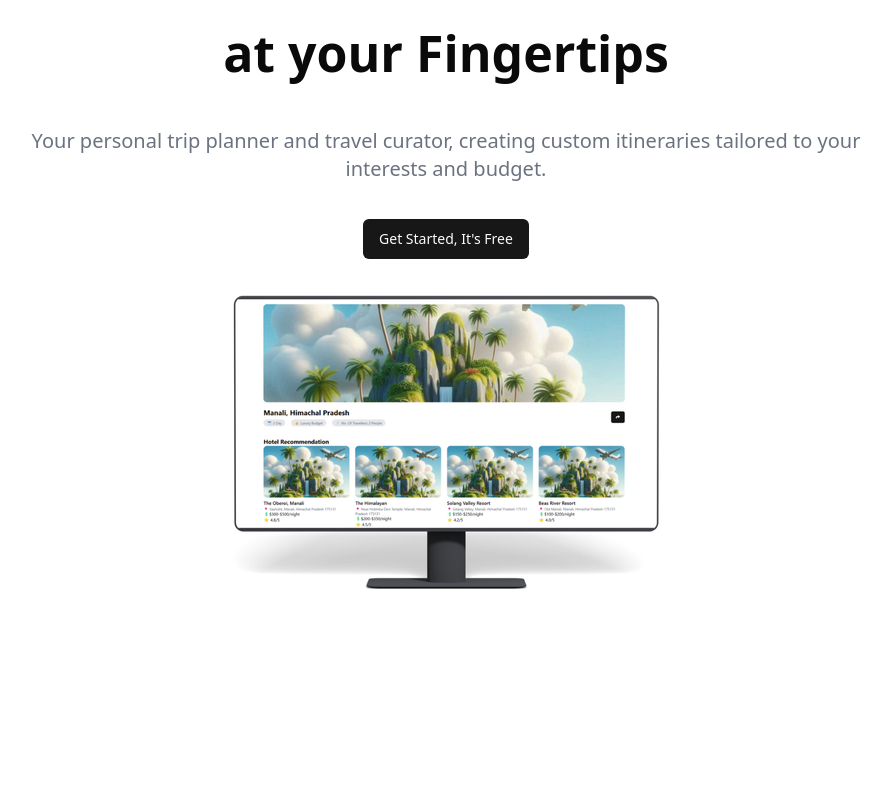
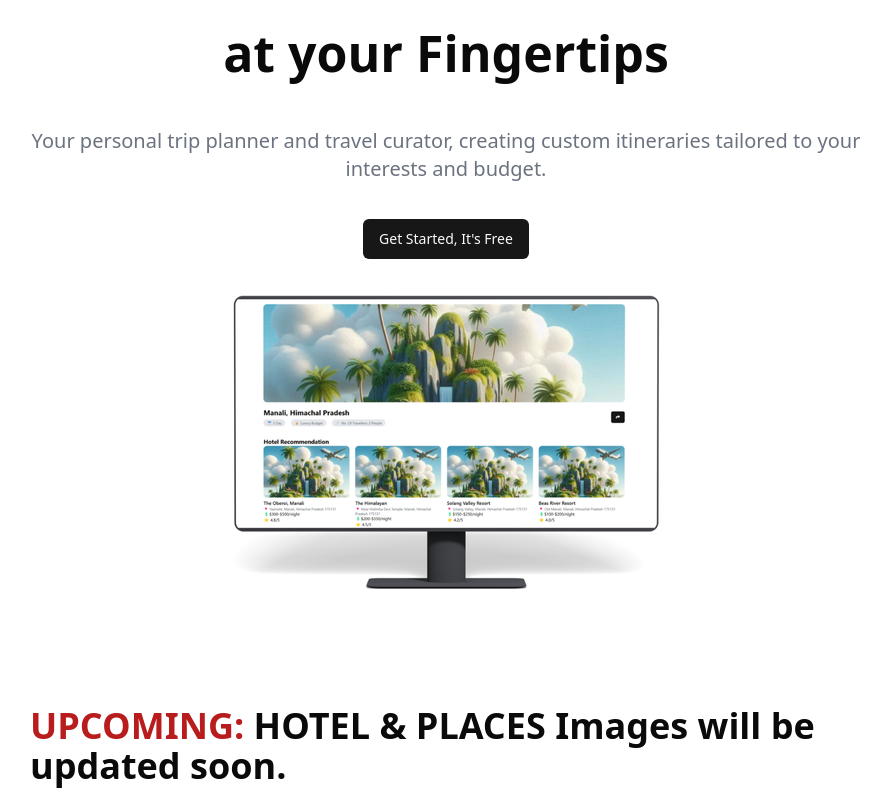
Before and after one commit to Prashant-2024/TripGem---AI-Travel, a React (Vite) app: page / in a window 1280 px wide. Shown: the part 263-1053 px from the top of the page, without its empty margins (194-1085 px from the left). Before the commit the page ends 853 px from the top, so only its background shows below. Built offline with nearby package versions, Linux system fonts and the light colour scheme; no server answers.

Commit message:
Vercel Config / Minor Changes

```diff
--- a/src/components/Hero/Hero.jsx
+++ b/src/components/Hero/Hero.jsx
@@ -19,7 +19,12 @@
       <Link to="/create-trip">
         <Button>Get Started, It's Free</Button>
       </Link>
-      <img src={LandingPageImg} alt=""/>
+      <img src={LandingPageImg} alt="" />
+
+      <h1 className="font-bold text-4xl mt-20">
+        <span className="text-red-700 font-extrabold text-4xl">UPCOMING: </span>{" "}
+        HOTEL & PLACES Images will be updated soon.
+      </h1>
     </div>
   );
 };
--- a/src/pages/MyTrip/MyTrip.jsx
+++ b/src/pages/MyTrip/MyTrip.jsx
@@ -48,6 +48,11 @@
               ></div>
             ))}
       </div>
+
+      <h1 className="font-bold text-4xl mt-20">
+        <span className="text-red-700 font-extrabold text-4xl">UPCOMING: </span>{" "}
+        HOTEL & PLACES Images will be updated soon.
+      </h1>
     </div>
   );
 };
--- a/src/pages/ViewTrip/[tripId]/ViewTrip.jsx
+++ b/src/pages/ViewTrip/[tripId]/ViewTrip.jsx
@@ -43,6 +43,11 @@
       {/* Daily Plan */}
       <Itinerary trip={trip} />
 
+      <h1 className="font-bold text-4xl mt-20">
+        <span className="text-red-700 font-extrabold text-4xl">UPCOMING: </span>{" "}
+        HOTEL & PLACES Images will be updated soon.
+      </h1>
+
       {/* Footer */}
       <Footer trip={trip} />
     </div>
```
Also changed, not shown: vercel.json (added).
